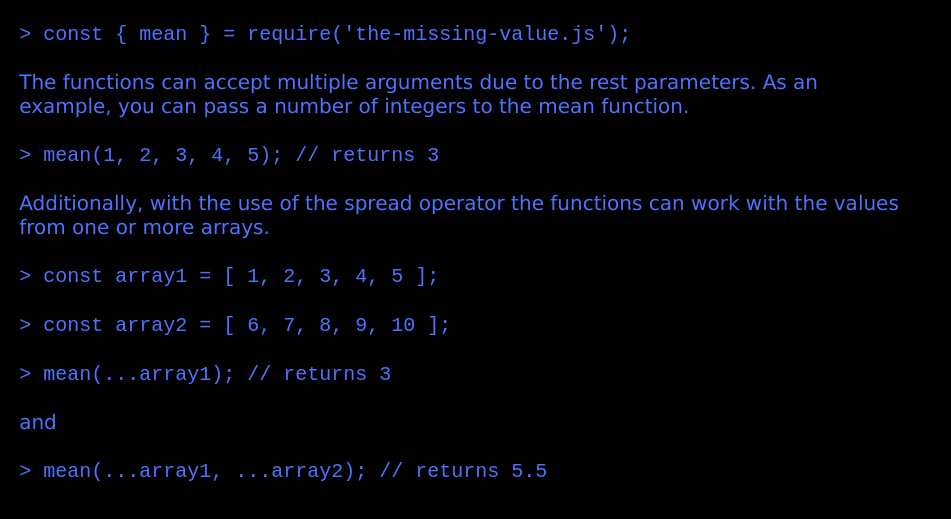
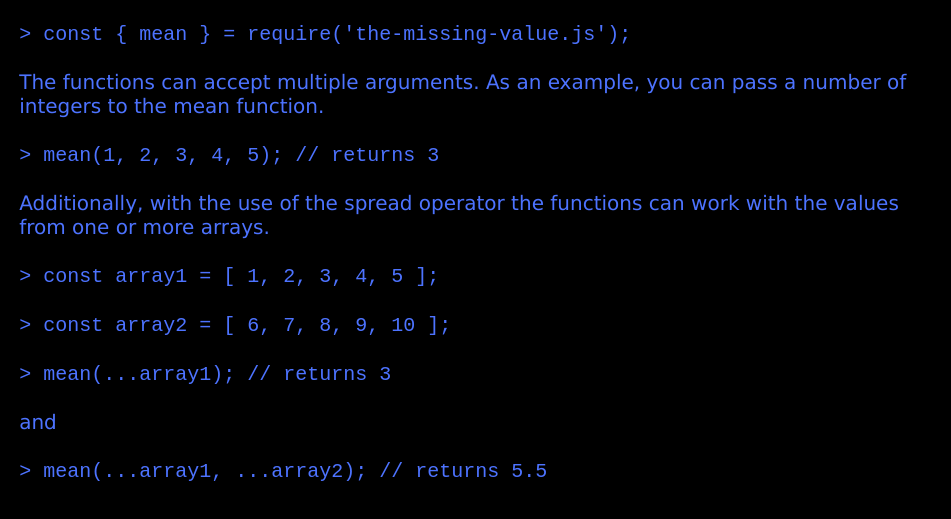
Before and after one commit to Alexander512/the-missing-value, a website: page docs/pages/tutorial.html in a window 1280 px wide. Shown: the part 159-678 px from the top of the page, without its empty margins (0-951 px from the left). Drawn offline with Linux system fonts and the light colour scheme.

Commit message:
Minor update to verbage in tutorial

```diff
--- a/docs/pages/tutorial.html
+++ b/docs/pages/tutorial.html
@@ -32,8 +32,8 @@
         </p>
 
         <p>
-          The functions can accept multiple arguments due to the rest parameters.
-          As an example, you can pass a number of integers to the mean function.
+          The functions can accept multiple arguments. As an example,
+          you can pass a number of integers to the mean function.
         </p>
 
         <p>
```
Also changed, not shown: 1 other file.
